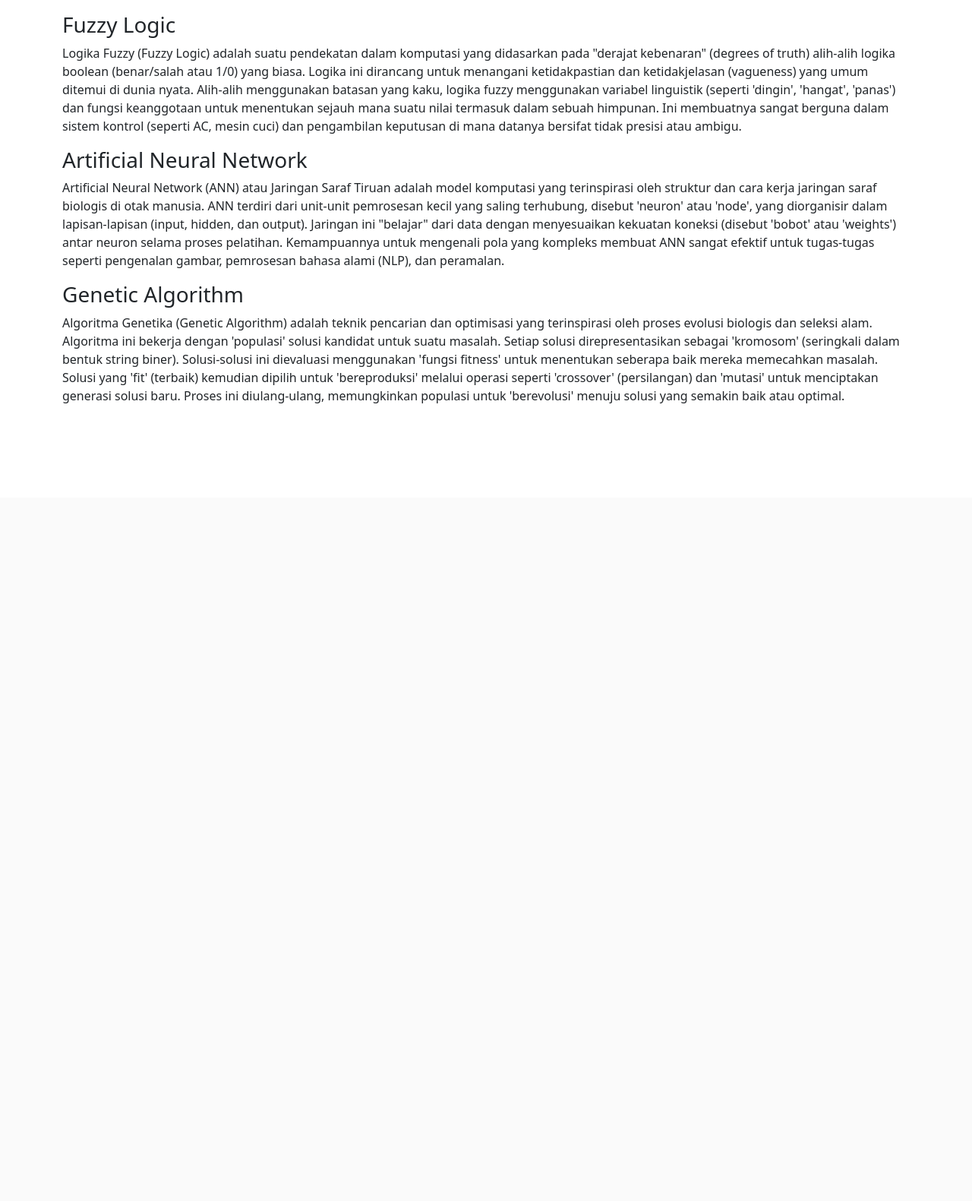
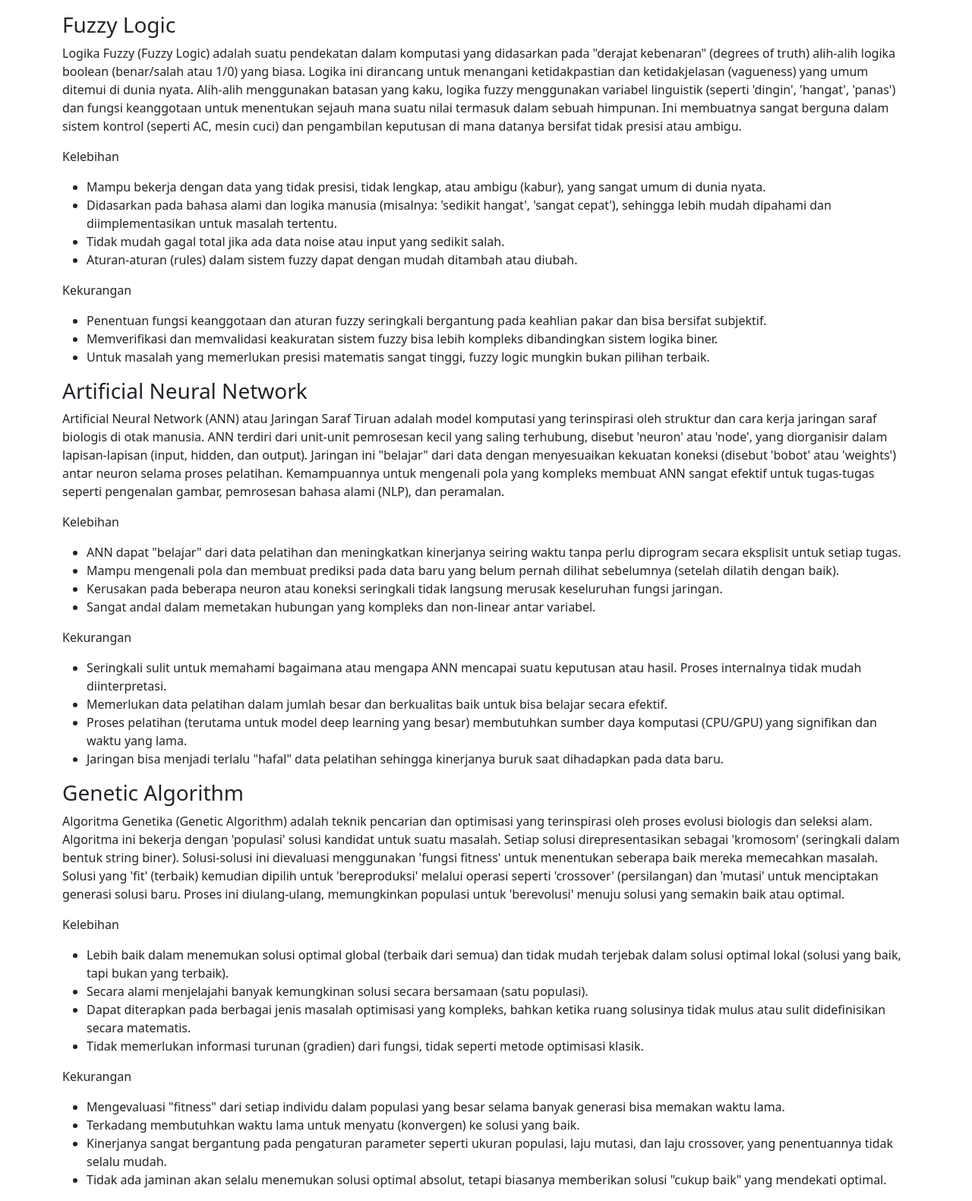
Before and after one commit to kairiAry/SoftComp, a Flask app: page /latihan1 in a window 1280 px wide. Shown: the part 145-1726 px from the top of the page at 76% size. Before the commit the page ends 676 px from the top, so only its background shows below. Run offline with Flask 3, Linux system fonts and the light colour scheme.

Commit message:
menambahkan kelebihan dan kekurangan

```diff
--- a/templates/halaman1.html
+++ b/templates/halaman1.html
@@ -12,6 +12,20 @@
          menentukan sejauh mana suatu nilai termasuk dalam sebuah himpunan. Ini membuatnya sangat berguna dalam sistem kontrol (seperti AC, mesin cuci) dan
          pengambilan keputusan di mana datanya bersifat tidak presisi atau ambigu.
     </p>
+    <p>Kelebihan</p>
+    <ul>
+        <li>Mampu bekerja dengan data yang tidak presisi, tidak lengkap, atau ambigu (kabur), yang sangat umum di dunia nyata.</li>
+        <li>Didasarkan pada bahasa alami dan logika manusia (misalnya: 'sedikit hangat', 'sangat cepat'), sehingga lebih mudah dipahami dan diimplementasikan untuk masalah tertentu.</li>
+        <li>Tidak mudah gagal total jika ada data noise atau input yang sedikit salah.</li>
+        <li>Aturan-aturan (rules) dalam sistem fuzzy dapat dengan mudah ditambah atau diubah.</li>
+    </ul>
+    <p>Kekurangan</p>
+    <ul>
+        <li>Penentuan fungsi keanggotaan dan aturan fuzzy seringkali bergantung pada keahlian pakar dan bisa bersifat subjektif.</li>
+        <li>Memverifikasi dan memvalidasi keakuratan sistem fuzzy bisa lebih kompleks dibandingkan sistem logika biner.</li>
+        <li>Untuk masalah yang memerlukan presisi matematis sangat tinggi, fuzzy logic mungkin bukan pilihan terbaik.</li>
+    </ul>
+
     <h3>Artificial Neural Network</h3>
     <p>Artificial Neural Network (ANN) atau Jaringan Saraf Tiruan adalah model komputasi yang terinspirasi oleh struktur dan cara kerja jaringan saraf biologis
         di otak manusia. ANN terdiri dari unit-unit pemrosesan kecil yang saling terhubung, disebut 'neuron' atau 'node', yang diorganisir dalam lapisan-lapisan
@@ -19,6 +33,22 @@
         proses pelatihan. Kemampuannya untuk mengenali pola yang kompleks membuat ANN sangat efektif untuk tugas-tugas seperti pengenalan gambar, pemrosesan bahasa
         alami (NLP), dan peramalan.
     </p>
+    <p>Kelebihan</p>
+    <ul>
+        <li>ANN dapat "belajar" dari data pelatihan dan meningkatkan kinerjanya seiring waktu tanpa perlu diprogram secara eksplisit untuk setiap tugas.</li>
+        <li>Mampu mengenali pola dan membuat prediksi pada data baru yang belum pernah dilihat sebelumnya (setelah dilatih dengan baik).</li>
+        <li>Kerusakan pada beberapa neuron atau koneksi seringkali tidak langsung merusak keseluruhan fungsi jaringan.</li>
+        <li>Sangat andal dalam memetakan hubungan yang kompleks dan non-linear antar variabel.</li>
+    </ul>
+    <p>Kekurangan</p>
+    <ul>
+        <li>Seringkali sulit untuk memahami bagaimana atau mengapa ANN mencapai suatu keputusan atau hasil. Proses internalnya tidak mudah diinterpretasi.</li>
+        <li>Memerlukan data pelatihan dalam jumlah besar dan berkualitas baik untuk bisa belajar secara efektif.</li>
+        <li>Proses pelatihan (terutama untuk model deep learning yang besar) membutuhkan sumber daya komputasi (CPU/GPU) yang signifikan dan waktu yang lama.</li>
+        <li>Jaringan bisa menjadi terlalu "hafal" data pelatihan sehingga kinerjanya buruk saat dihadapkan pada data baru.</li>
+    </ul>
+
+
     <h3>Genetic Algorithm</h3>
     <p>Algoritma Genetika (Genetic Algorithm) adalah teknik pencarian dan optimisasi yang terinspirasi oleh proses evolusi biologis dan seleksi alam. Algoritma ini
         bekerja dengan 'populasi' solusi kandidat untuk suatu masalah. Setiap solusi direpresentasikan sebagai 'kromosom' (seringkali dalam bentuk string biner).
@@ -26,4 +56,18 @@
         dipilih untuk 'bereproduksi' melalui operasi seperti 'crossover' (persilangan) dan 'mutasi' untuk menciptakan generasi solusi baru. Proses ini diulang-ulang,
         memungkinkan populasi untuk 'berevolusi' menuju solusi yang semakin baik atau optimal.
     </p>
+    <p>Kelebihan</p>
+    <ul>
+        <li>Lebih baik dalam menemukan solusi optimal global (terbaik dari semua) dan tidak mudah terjebak dalam solusi optimal lokal (solusi yang baik, tapi bukan yang terbaik).</li>
+        <li>Secara alami menjelajahi banyak kemungkinan solusi secara bersamaan (satu populasi).</li>
+        <li>Dapat diterapkan pada berbagai jenis masalah optimisasi yang kompleks, bahkan ketika ruang solusinya tidak mulus atau sulit didefinisikan secara matematis.</li>
+        <li>Tidak memerlukan informasi turunan (gradien) dari fungsi, tidak seperti metode optimisasi klasik.</li>
+    </ul>
+    <p>Kekurangan</p>
+    <ul>
+        <li>Mengevaluasi "fitness" dari setiap individu dalam populasi yang besar selama banyak generasi bisa memakan waktu lama.</li>
+        <li>Terkadang membutuhkan waktu lama untuk menyatu (konvergen) ke solusi yang baik.</li>
+        <li>Kinerjanya sangat bergantung pada pengaturan parameter seperti ukuran populasi, laju mutasi, dan laju crossover, yang penentuannya tidak selalu mudah.</li>
+        <li>Tidak ada jaminan akan selalu menemukan solusi optimal absolut, tetapi biasanya memberikan solusi "cukup baik" yang mendekati optimal.</li>
+    </ul>
 {% endblock %}
```
